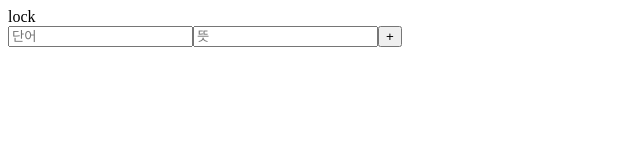
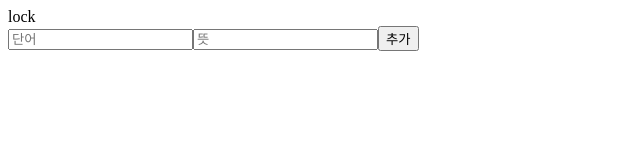
Before and after one commit to kaynekaynekayne/words, a React (Create React App) app: page / in a window 1280 px wide. Shown: the top 160 px of the page, without its empty margins (0-640 px from the left). Built offline with nearby package versions, Linux system fonts and the light colour scheme.

Commit message:
add button component

```diff
--- a/src/components/add-form.jsx
+++ b/src/components/add-form.jsx
@@ -1,4 +1,5 @@
 import React, { useState } from 'react'
+import Button from './button';
 
 const AddForm = ({createVocas}) => {
 
@@ -32,7 +33,7 @@ const AddForm = ({createVocas}) => {
                 onChange={(e)=>setMeanings(e.target.value)}
                 required
             />
-            <button>+</button>
+            <Button name="추가"/>
         </form>
     )
 }
--- /dev/null
+++ b/src/components/button.jsx
@@ -0,0 +1,11 @@
+import React from 'react'
+
+const Button = ({name, onClick}) => {
+    return (
+        <button onClick={onClick}>
+            {name}
+        </button>
+    )
+}
+
+export default Button;
--- a/src/components/voca.jsx
+++ b/src/components/voca.jsx
@@ -1,4 +1,5 @@
 import React, { useState } from 'react'
+import Button from './button';
 
 const Voca = ({list, index, updateVocas, deleteVocas}) => {
 
@@ -27,8 +28,8 @@ const Voca = ({list, index, updateVocas, deleteVocas}) => {
                 onChange={(e)=>setNewMeanings(e.target.value)}
                 required
             />
-            <button onClick={handleUpdate}>변경</button>
-            <button onClick={handleDelete}>삭제</button>
+            <Button name="변경" onClick={handleUpdate}/>
+            <Button name="삭제" onClick={handleDelete}/>
         </form>
     )
 }
```
